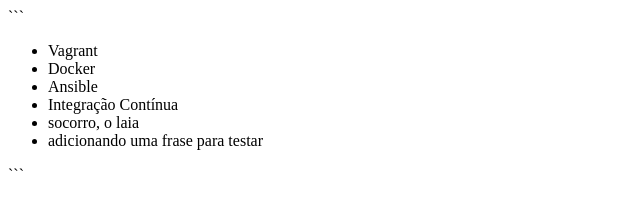
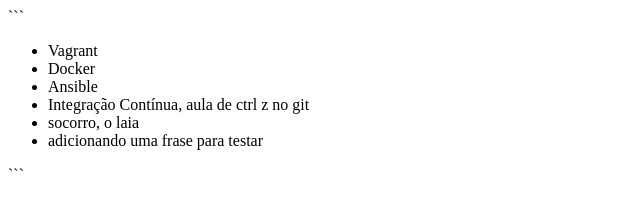
Before and after one commit to MiraByrao/Aula-Alura-Byron, a plain HTML site: page index.html in a window 1280 px wide. Shown: the whole page, without its empty margins (0-640 px from the left). Drawn offline with Linux system fonts and the light colour scheme.

Commit message:
aula de ctrl z no git

```diff
--- a/index.html
+++ b/index.html
@@ -12,7 +12,7 @@
         <li>Vagrant</li>
         <li>Docker</li>
         <li>Ansible</li>
-        <li>Integração Contínua</li>
+        <li>Integração Contínua, aula de ctrl z no git</li>
         <li>socorro, o laia</li>
         <li>adicionando uma frase para testar</li>
 
```
Also changed, not shown: 1 other file.
